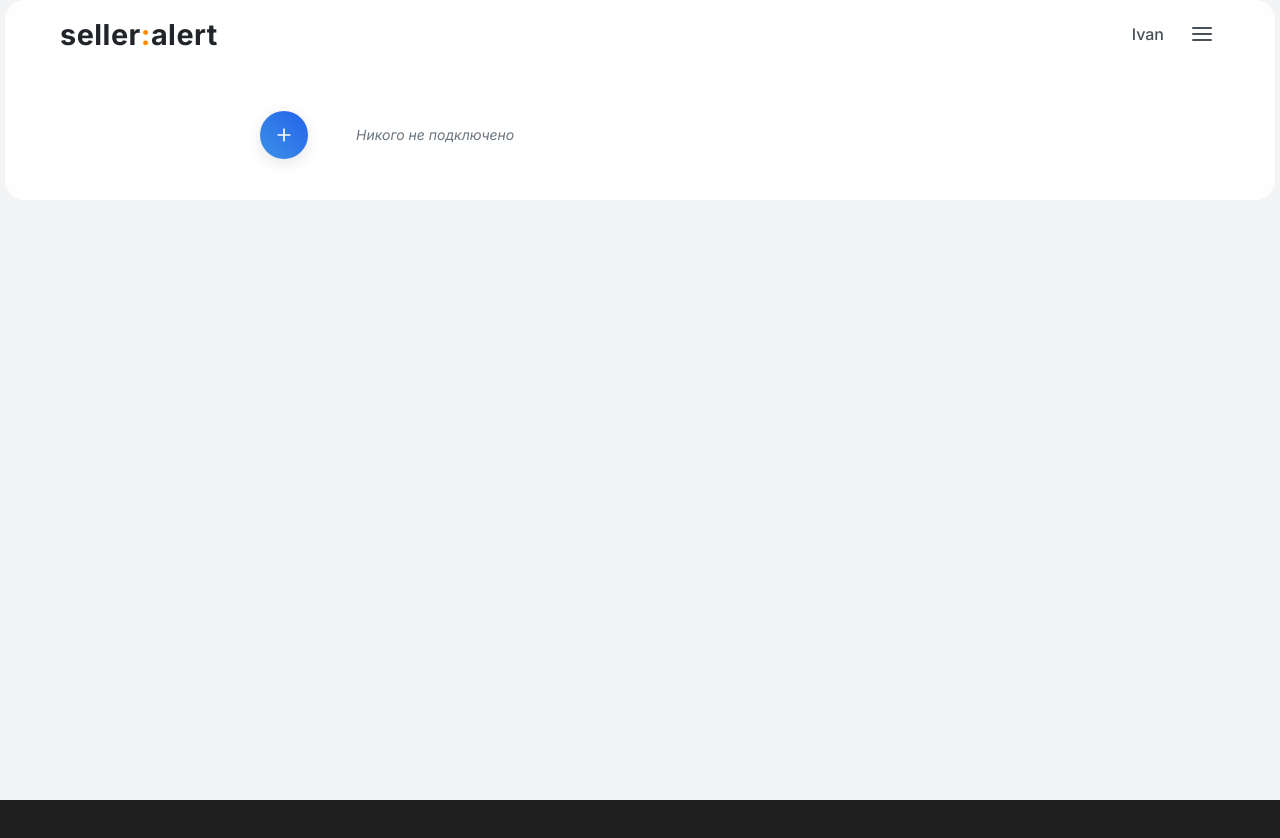
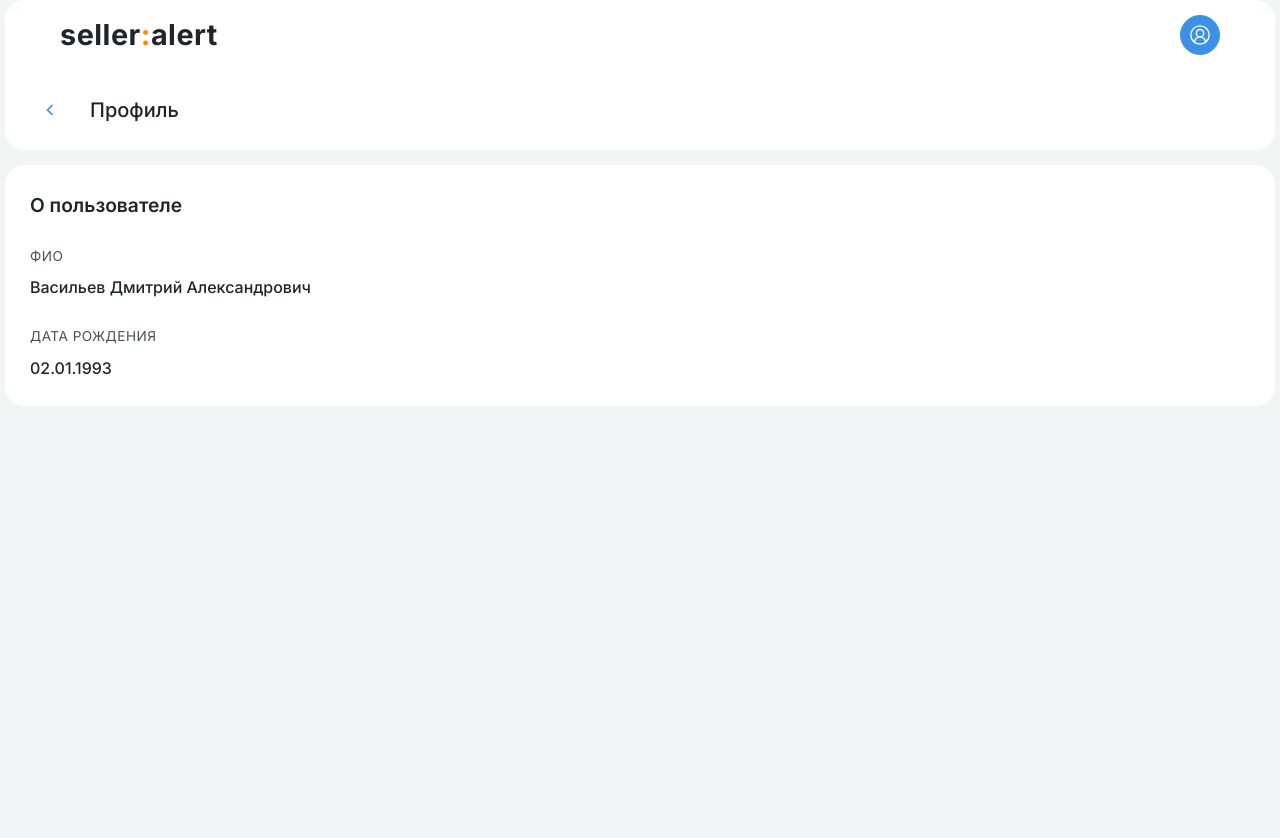
Before and after one commit to PavlovIvan1/SellerAlerts-frontend, a React (Vite) app: page / in a window 1280 px wide. Both pictures are taken after a click on the button 1202 px from the left and 35 px from the top of the page. Shown: the top 838 px of the page. Before the commit the page ends 800 px from the top, so only its background shows below. Built offline with nearby package versions, Linux system fonts and the light colour scheme.

Commit message:
changed ui

```diff
--- a/package.json
+++ b/package.json
@@ -10,6 +10,7 @@
     "preview": "vite preview"
   },
   "dependencies": {
+    "lucide-react": "^0.542.0",
     "react": "^19.1.1",
     "react-dom": "^19.1.1"
   },
--- a/src/App.tsx
+++ b/src/App.tsx
@@ -1,4 +1,5 @@
 import { useEffect, useRef, useState } from 'react'
+import { Profile } from './components/sections/Profile/Profile'
 import { SellerCards } from './components/sections/SellerCards/SellerCards'
 import { Services } from './components/sections/Services/Services'
 import { Header } from './components/ui/Header/Header'
@@ -25,6 +26,15 @@ export function App() {
   const [startX, setStartX] = useState(0)
   const [startY, setStartY] = useState(0)
   const [isModalOpen, setIsModalOpen] = useState(false)
+  const [isProfileOpen, setIsProfileOpen] = useState(false)
+
+  const handleProfileClick = () => {
+    setIsProfileOpen(true)
+  }
+
+  const handleProfileBack = () => {
+    setIsProfileOpen(false)
+  }
 
   const getCurrentPersonName = () => {
     if (!personId) return undefined
@@ -84,14 +94,14 @@ export function App() {
   }
 
   const handleMouseDown = (e: React.MouseEvent) => {
-    if (isModalOpen) return
+    if (isModalOpen || isProfileOpen) return
     setIsDragging(true)
     setStartX(e.clientX)
     setStartY(e.clientY)
   }
 
   const handleMouseMove = (e: React.MouseEvent) => {
-    if (!isDragging || isTransitioning || isModalOpen) return
+    if (!isDragging || isTransitioning || isModalOpen || isProfileOpen) return
 
     const deltaX = e.clientX - startX
     const deltaY = e.clientY - startY
@@ -115,14 +125,14 @@ export function App() {
   }
 
   const handleTouchStart = (e: React.TouchEvent) => {
-    if (isModalOpen) return
+    if (isModalOpen || isProfileOpen) return
     setIsDragging(true)
     setStartX(e.touches[0].clientX)
     setStartY(e.touches[0].clientY)
   }
 
   const handleTouchMove = (e: React.TouchEvent) => {
-    if (!isDragging || isTransitioning || isModalOpen) return
+    if (!isDragging || isTransitioning || isModalOpen || isProfileOpen) return
 
     const deltaX = e.touches[0].clientX - startX
     const deltaY = e.touches[0].clientY - startY
@@ -143,7 +153,7 @@ export function App() {
 
   useEffect(() => {
     const handleKeyDown = (e: KeyboardEvent) => {
-      if (isModalOpen) return
+      if (isModalOpen || isProfileOpen) return
 
       if (e.key === 'ArrowLeft') {
         e.preventDefault()
@@ -156,24 +166,38 @@ export function App() {
 
     window.addEventListener('keydown', handleKeyDown)
     return () => window.removeEventListener('keydown', handleKeyDown)
-  }, [personId, isTransitioning, isModalOpen])
+  }, [personId, isTransitioning, isModalOpen, isProfileOpen])
 
   return (
     <>
       <div
         className='AppProvider'
         ref={appRef}
-        onMouseDown={handleMouseDown}
-        onMouseMove={handleMouseMove}
-        onMouseUp={handleMouseUp}
-        onMouseLeave={handleMouseLeave}
-        onTouchStart={handleTouchStart}
-        onTouchMove={handleTouchMove}
-        onTouchEnd={handleTouchEnd}
+        onMouseDown={!isProfileOpen ? handleMouseDown : undefined}
+        onMouseMove={!isProfileOpen ? handleMouseMove : undefined}
+        onMouseUp={!isProfileOpen ? handleMouseUp : undefined}
+        onMouseLeave={!isProfileOpen ? handleMouseLeave : undefined}
+        onTouchStart={!isProfileOpen ? handleTouchStart : undefined}
+        onTouchMove={!isProfileOpen ? handleTouchMove : undefined}
+        onTouchEnd={!isProfileOpen ? handleTouchEnd : undefined}
         style={{ cursor: isDragging ? 'grabbing' : 'default' }}
       >
         <div className="headerTabsBlock">
-          <Header currentPersonName={getCurrentPersonName()} />
+          <Header
+            currentPersonName={getCurrentPersonName()}
+            onProfileClick={handleProfileClick}
+            isProfileActive={isProfileOpen}
+          />
+          {isProfileOpen ? (
+            <div className="profileHeaderSection">
+              <button className="profileBackButton" onClick={handleProfileBack}>
+                <svg width="20" height="20" viewBox="0 0 24 24" fill="none" stroke="currentColor" strokeWidth="2">
+                  <polyline points="15,18 9,12 15,6"></polyline>
+                </svg>
+              </button>
+              <h1 className="profileTitle">Профиль</h1>
+            </div>
+          ) : (
             <Tabs
               selectedId={personId}
               onSelect={handlePersonSelect}
@@ -181,8 +205,12 @@ export function App() {
               people={people}
               onAddPerson={handleAddPerson}
             />
+          )}
         </div>
-        {people.length > 0 && (
+        {isProfileOpen ? (
+          <Profile onBack={handleProfileBack} />
+        ) : (
+          people.length > 0 && (
             <>
               <div className={`seller-cards-container ${slideDirection ? `slide-${slideDirection}` : ''}`}>
                 <SellerCards personId={displayPersonId} />
@@ -194,6 +222,7 @@ export function App() {
                 <CompanyInfo personId={displayPersonId} />
               </div> */}
             </>
+          )
         )}
       </div>
     </>
--- /dev/null
+++ b/src/components/sections/Profile/Profile.module.css
@@ -0,0 +1,76 @@
+.profilePage {
+	background-color: #F3F4F5;
+	min-height: 100vh;
+	padding: 0;
+}
+
+.profileContent {
+	/* padding: var(--spacing-md); */
+	display: flex;
+	flex-direction: column;
+	gap: var(--spacing-lg);
+}
+
+.userSection {
+	background-color: #ffffff;
+	border-radius: 20px;
+	padding: var(--spacing-lg);
+}
+
+.sectionTitle {
+	font-size: 1.2rem;
+	font-weight: 600;
+	color: var(--text-primary);
+	margin: 0 0 var(--spacing-lg) 0;
+}
+
+.infoField {
+	display: flex;
+	flex-direction: column;
+	gap: var(--spacing-xs);
+	margin-bottom: var(--spacing-lg);
+}
+
+.infoField:last-child {
+	margin-bottom: 0;
+}
+
+.fieldLabel {
+	font-size: 0.85rem;
+	font-weight: 400;
+	color: var(--text-secondary);
+	text-transform: uppercase;
+	letter-spacing: 0.5px;
+}
+
+.fieldValue {
+	font-size: 1rem;
+	font-weight: 500;
+	color: var(--text-primary);
+}
+
+/* Адаптивность */
+@media (max-width: 768px) {
+	.profileContent {
+		/* padding: var(--spacing-sm); */
+		gap: var(--spacing-md);
+	}
+
+	.userSection {
+		padding: var(--spacing-md);
+	}
+}
+
+@media (max-width: 480px) {
+	.profileContent {
+		/* padding: var(--spacing-sm); */
+	}
+
+	.sectionTitle {
+		font-size: 1.1rem;
+	}
+
+	.fieldValue {
+		font-size: 0.95rem;
+	}
+}
--- /dev/null
+++ b/src/components/sections/Profile/Profile.tsx
@@ -0,0 +1,27 @@
+import styles from './Profile.module.css'
+
+interface ProfileProps {
+	onBack: () => void
+}
+
+export function Profile({ onBack }: ProfileProps) {
+	return (
+		<div className={styles.profilePage}>
+			<div className={styles.profileContent}>
+				<div className={styles.userSection}>
+					<h2 className={styles.sectionTitle}>О пользователе</h2>
+
+					<div className={styles.infoField}>
+						<span className={styles.fieldLabel}>ФИО</span>
+						<span className={styles.fieldValue}>Васильев Дмитрий Александрович</span>
+					</div>
+
+					<div className={styles.infoField}>
+						<span className={styles.fieldLabel}>Дата рождения</span>
+						<span className={styles.fieldValue}>02.01.1993</span>
+					</div>
+				</div>
+			</div>
+		</div>
+	)
+}
--- a/src/components/ui/Header/Header.module.css
+++ b/src/components/ui/Header/Header.module.css
@@ -46,43 +46,35 @@
 	gap: var(--spacing-md);
 }
 
-.userName {
-	color: var(--text-secondary);
-	font-size: 1rem;
-	font-weight: 500;
+.profileButton {
+	background: none;
+	border: 1px solid rgba(140, 146, 156, 0.15);
+	padding: var(--spacing-xs);
+	border-radius: 50%;
+	transition: all 0.3s ease;
+	cursor: pointer;
+	color: #000000;
+	display: flex;
+	align-items: center;
+	justify-content: center;
+	width: 40px;
+	height: 40px;
 }
 
-.settingsButton {
-	background: none;
-	border: none;
-	padding: var(--spacing-xs);
-	border-radius: var(--border-radius-sm);
-	transition: all 0.3s ease;
-	cursor: pointer;
+.profileButton:hover {
+	background-color: rgba(0, 0, 0, 0.05);
+	border-color: rgba(140, 146, 156, 0.25);
 }
 
-.settingsButton:hover {
-	background-color: var(--bg-tertiary);
+.profileButtonActive {
+	background-color: #3C91E6;
+	color: #ffffff;
+	border-color: #3C91E6;
 }
 
-.hamburger {
-	display: flex;
-	flex-direction: column;
-	gap: 4px;
-	width: 20px;
-	height: 16px;
-}
-
-.hamburger span {
-	width: 100%;
-	height: 2px;
-	background-color: var(--text-secondary);
-	border-radius: 1px;
-	transition: all 0.3s ease;
-}
-
-.settingsButton:hover .hamburger span {
-	background-color: var(--text-primary);
+.profileButtonActive:hover {
+	background-color: #2980D4;
+	border-color: #2980D4;
 }
 
 /* Адаптивность */
@@ -100,8 +92,9 @@
 		font-size: 1rem;
 	}
 
-	.userName {
-		font-size: 0.9rem;
+	.profileButton {
+		width: 40px;
+		height: 40px;
 	}
 }
 
@@ -118,12 +111,8 @@
 		font-size: 0.9rem;
 	}
 
-	.userName {
-		font-size: 0.8rem;
-	}
-
-	.hamburger {
-		width: 18px;
-		height: 14px;
+	.profileButton {
+		width: 40px;
+		height: 40px;
 	}
 }
--- a/src/components/ui/Header/Header.tsx
+++ b/src/components/ui/Header/Header.tsx
@@ -1,10 +1,14 @@
+import { CircleUserRound } from 'lucide-react'
 import styles from './Header.module.css'
+
 
 interface HeaderProps {
 	currentPersonName?: string
+	onProfileClick: () => void
+	isProfileActive?: boolean
 }
 
-export function Header({ currentPersonName }: HeaderProps) {
+export function Header({ currentPersonName, onProfileClick, isProfileActive }: HeaderProps) {
 	return (
 		<header className={styles.header}>
 			<div className={styles.container}>
@@ -18,13 +22,11 @@ export function Header({ currentPersonName }: HeaderProps) {
 				</div>
 
 				<div className={styles.userSection}>
-					<span className={styles.userName}>Ivan</span>
-					<button className={styles.settingsButton}>
-						<div className={styles.hamburger}>
-							<span></span>
-							<span></span>
-							<span></span>
-						</div>
+					<button
+						className={`${styles.profileButton} ${isProfileActive ? styles.profileButtonActive : ''}`}
+						onClick={onProfileClick}
+					>
+						<CircleUserRound size={22} strokeWidth={1.5} />
 					</button>
 				</div>
 			</div>
--- a/src/styles/global.css
+++ b/src/styles/global.css
@@ -95,6 +95,43 @@ h1, h2, h3, h4, h5, h6 {
   overflow: hidden;
 }
 
+/* Profile header section styles */
+.profileHeaderSection {
+  background-color: var(--bg-primary);
+  display: flex;
+  align-items: center;
+  padding: var(--spacing-md) var(--spacing-lg);
+  gap: var(--spacing-md);
+  border-top: 1px solid var(--border-light);
+}
+
+.profileBackButton {
+  background: none;
+  border: none;
+  padding: var(--spacing-xs);
+  border-radius: var(--border-radius-sm);
+  cursor: pointer;
+  color: #3C91E6;
+  transition: all 0.2s ease;
+  display: flex;
+  align-items: center;
+  justify-content: center;
+  width: 40px;
+  height: 40px;
+}
+
+.profileBackButton:hover {
+  background-color: var(--bg-tertiary);
+  color: #2980D4;
+}
+
+.profileTitle {
+  font-size: 20px;
+  font-weight: 500;
+  color: var(--text-primary);
+  margin: 0;
+}
+
 /* Предотвращение выделения текста при свайпах */
 .AppProvider {
   user-select: none;
@@ -129,3 +166,30 @@ h1, h2, h3, h4, h5, h6 {
     transform: translateY(0);
   }
 }
+
+/* Responsive styles for profile header */
+@media (max-width: 768px) {
+  .profileHeaderSection {
+    padding: var(--spacing-sm) var(--spacing-md);
+  }
+
+  .profileTitle {
+    font-size: 1.3rem;
+  }
+}
+
+@media (max-width: 480px) {
+  .profileHeaderSection {
+    padding: var(--spacing-sm);
+  }
+
+  .profileBackButton {
+    width: 36px;
+    height: 36px;
+  }
+
+  .profileBackButton svg {
+    width: 18px;
+    height: 18px;
+  }
+}
```
Also changed, not shown: 1 other file (tests, documents, lock files or other folders). Lines whose indentation alone changed are shown as unchanged.
